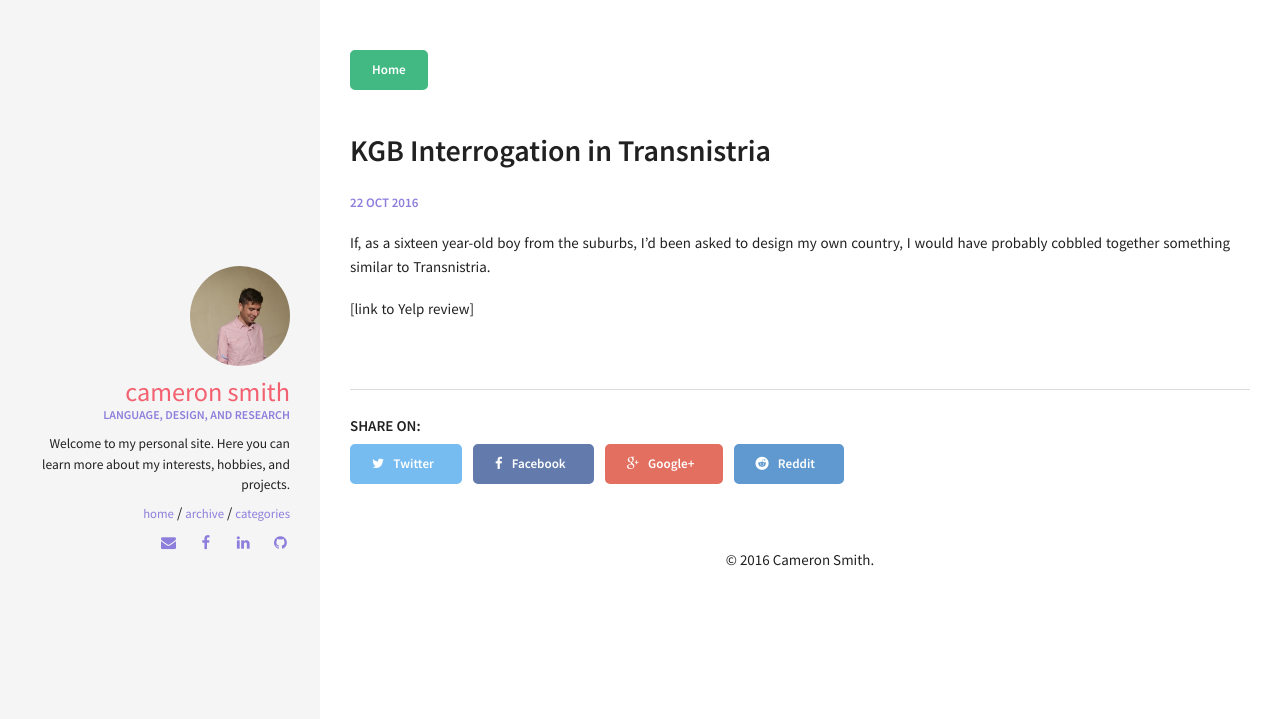
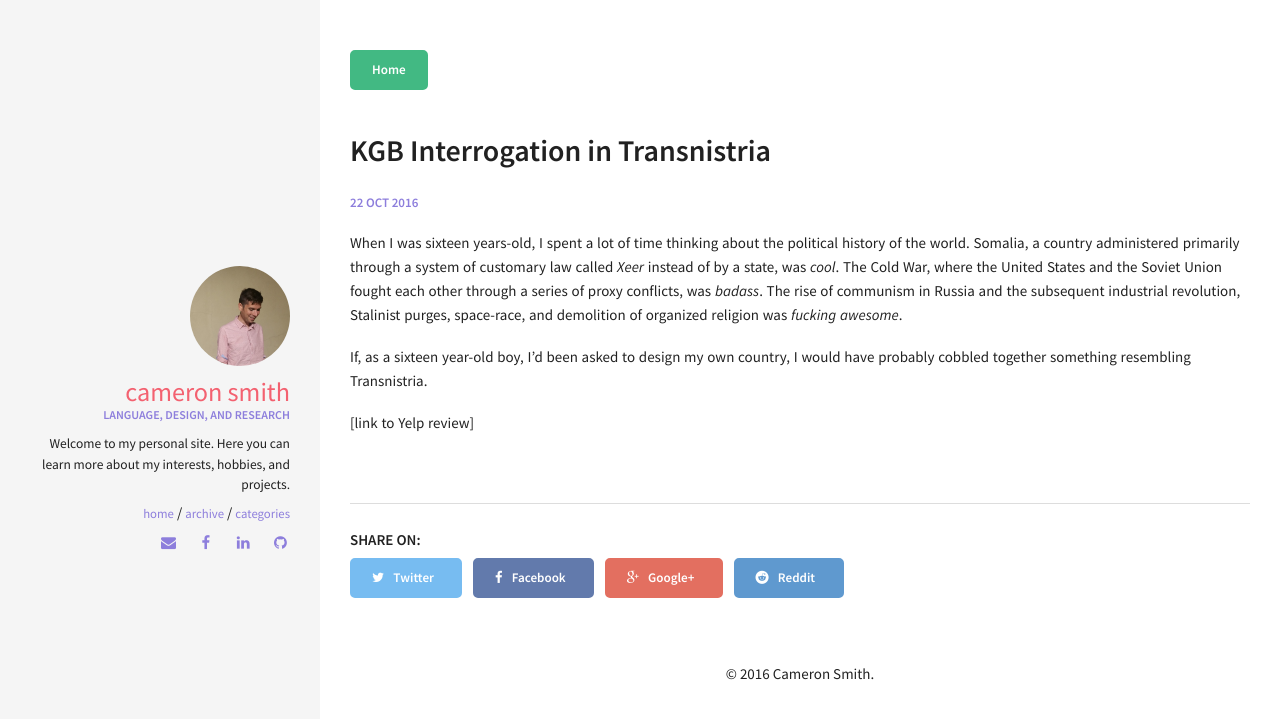
Before and after one commit to camoverride/camoverride.github.io, a Jekyll site: the page built from _posts/2016-10-22-kgb-interrogation.md, in a window 1280 px wide. Shown: the top 719 px of the page. Built offline with Jekyll 4.4.1, drawn with Linux system fonts in a browser that asks for light colours.

Commit message:
edited readme

```diff
--- a/_posts/2016-10-22-kgb-interrogation.md
+++ b/_posts/2016-10-22-kgb-interrogation.md
@@ -5,8 +5,9 @@ categories: [travel]
 comments: true
 ---
 
+When I was sixteen years-old, I spent a lot of time thinking about the political history of the world. Somalia, a country administered primarily through a system of customary law called *Xeer* instead of by a state, was *cool*. The Cold War, where the United States and the Soviet Union fought each other through a series of proxy conflicts, was *badass*. The rise of communism in Russia and the subsequent industrial revolution, Stalinist purges, space-race, and demolition of organized religion was *fucking awesome*.
 
-If, as a sixteen year-old boy from the suburbs, I'd been asked to design my own country, I would have probably cobbled together something similar to Transnistria.
+If, as a sixteen year-old boy, I'd been asked to design my own country, I would have probably cobbled together something resembling Transnistria.
 
 
 [link to Yelp review]
--- a/_sass/pages/_archive.scss
+++ b/_sass/pages/_archive.scss
@@ -1,5 +1,5 @@
 hr {
-  border-top: 0.425rem solid rgba(0, 0, 0, 0.4);
+  border-top: 0.125rem solid rgba(0, 0, 0, 0.4);
 }
 
 .archive {
```
Also changed, not shown: README.md.
